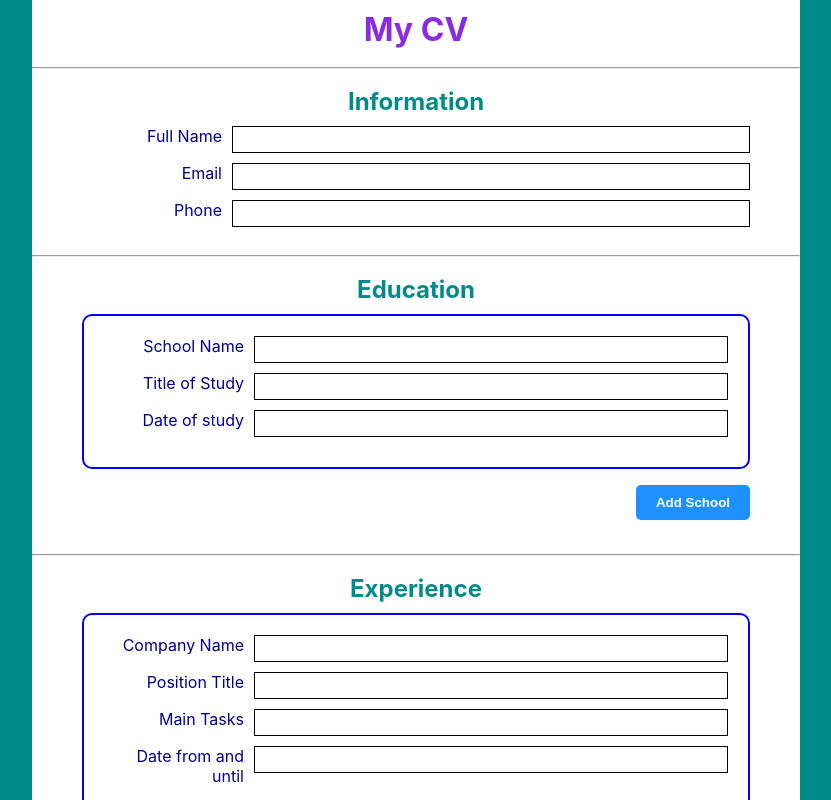
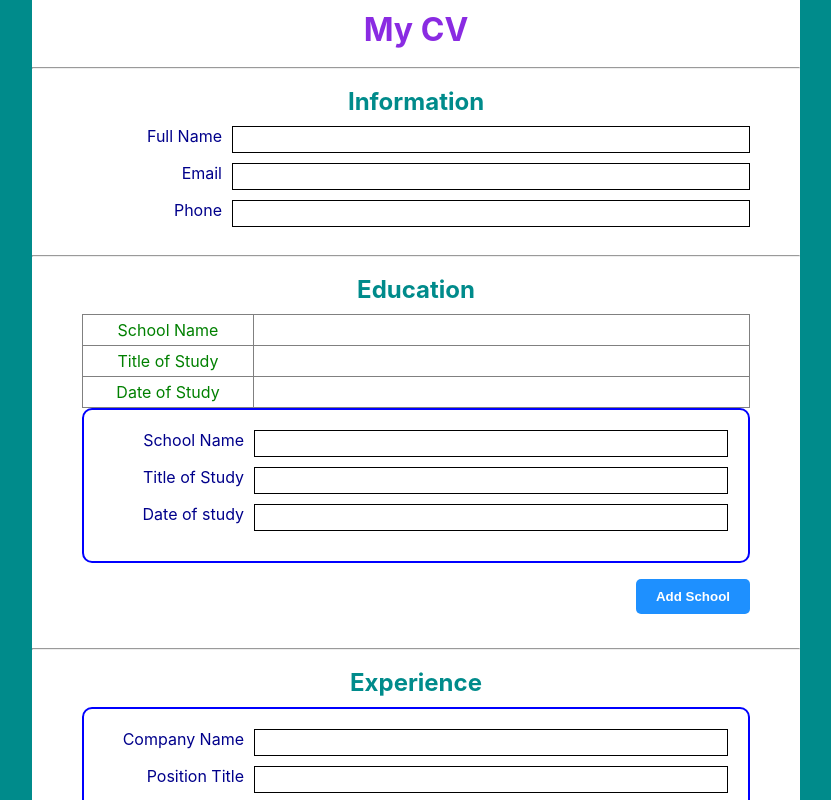
Before and after one commit to SonDo580/CV-application, a React (Create React App) app: page / in a window 1280 px wide. Shown: the top 800 px of the page, without its empty margins (224-1055 px from the left). Built offline with nearby package versions, Linux system fonts and the light colour scheme.

Commit message:
Use School component

```diff
--- a/src/components/Education.js
+++ b/src/components/Education.js
@@ -1,4 +1,5 @@
 import React, { Component } from "react";
+import School from "./School";
 
 class Education extends Component {
   constructor() {
@@ -14,6 +15,7 @@ class Education extends Component {
     return (
       <div className="container">
         <h2>Education</h2>
+        <School />
 
         {this.props.editMode ? (
           <div className="input-group school">
```
